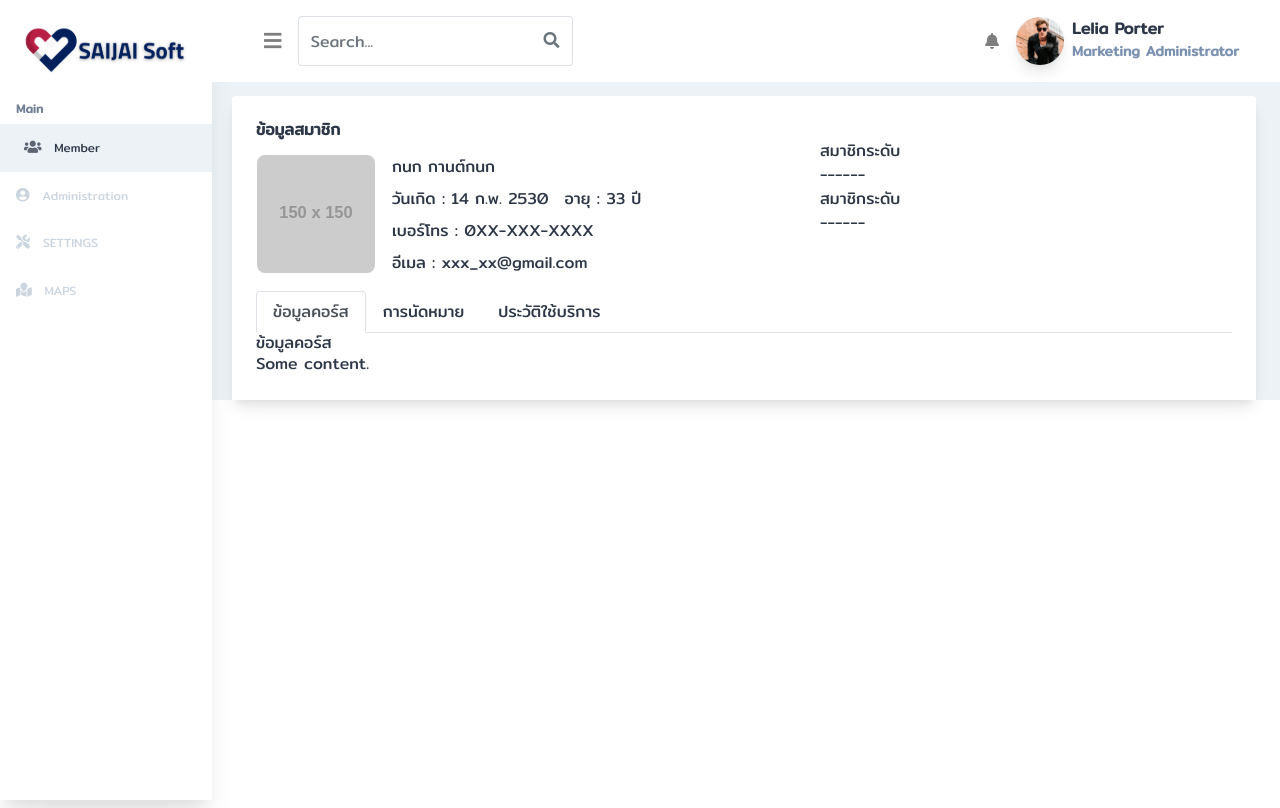
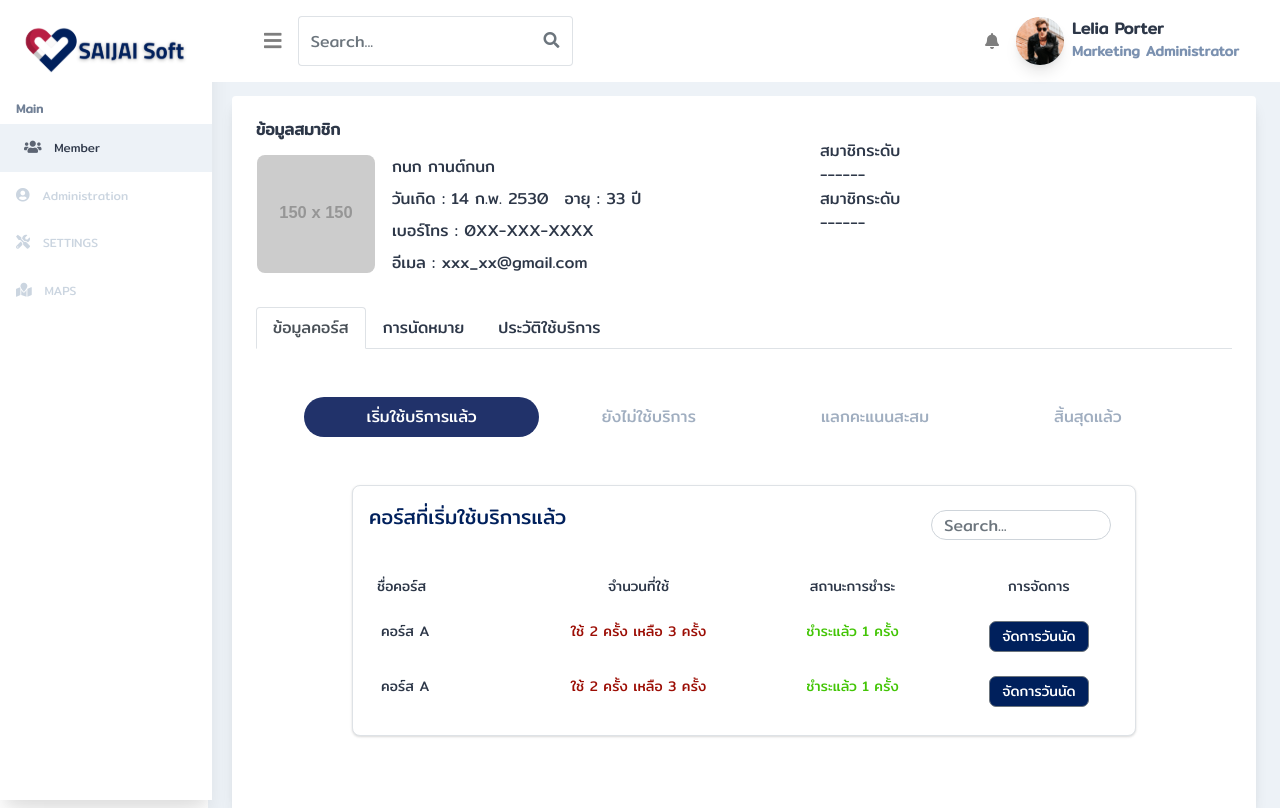
Before and after one commit to nuttawut25983/crm-lineliff-backoffice, a Vue app: page /members/detail/1 in a window 1280 px wide. Built offline with nearby package versions, Linux system fonts and the light colour scheme.

Commit message:
add modal appo

```diff
--- a/src/components/Members/DetailMember.vue
+++ b/src/components/Members/DetailMember.vue
@@ -1,5 +1,6 @@
 <template>
   <div
+    id="member-detail"
     class="relative flex flex-col min-w-0 break-words w-full mb-6 shadow-lg rounded-lg bg-white"
   >
     <div class="rounded-t bg-white mb-0 px-6 py-6">
@@ -28,9 +29,9 @@
           <div class="row">------</div>
         </div>
       </div>
-      <ul class="nav nav-tabs">
+      <ul class="nav nav-tabs pt-3">
         <li class="nav-item ">
-          <a class="nav-link active" data-toggle="tab" href="#detail"
+          <a class="nav-link active" data-toggle="tab" href="#course-detail"
             >ข้อมูลคอร์ส</a
           >
         </li>
@@ -45,21 +46,35 @@
           >
         </li>
       </ul>
-
-      <div class="tab-content">
-        <div id="detail" class="tab-pane fade active show">
-          <h3>ข้อมูลคอร์ส</h3>
-          <p>Some content.</p>
+      <!-- ข้อมูลคอร์ส component-->
+      <div class="tab-content m-5">
+        <div id="course-detail" class="tab-pane fade active show">
+          <CourseDetail />
         </div>
         <div id="appointment" class="tab-pane fade">
-          <h3>Menu 1</h3>
-          <p>Some content in menu 1.</p>
+          <Appointment />
         </div>
         <div id="history" class="tab-pane fade">
-          <h3>Menu 2</h3>
-          <p>Some content in menu 2.</p>
+          <History />
         </div>
       </div>
     </div>
   </div>
 </template>
+
+<script>
+import CourseDetail from "@/components/TabNav/CourseDetail.vue";
+import Appointment from "@/components/TabNav/Appointment.vue";
+import History from "@/components/TabNav/History.vue";
+export default {
+  data() {
+    return {};
+  },
+
+  components: {
+    CourseDetail,
+    Appointment,
+    History,
+  },
+};
+</script>
--- a/src/components/TabNav/CourseDetail.vue
+++ b/src/components/TabNav/CourseDetail.vue
@@ -2,7 +2,7 @@
   <div>
     <ul class="nav nav-pills nav-fill text-gray-500">
       <li class="nav-item">
-        <a class="nav-link active" data-toggle="pill" href="#used"
+        <a class="nav-link active" data-toggle="pill" href="#using-course"
           >เริ่มใช้บริการแล้ว</a
         >
       </li>
@@ -12,68 +12,92 @@
         >
       </li>
       <li class="nav-item">
-        <a class="nav-link" data-toggle="pill" href="#points">แลกคะแนนสะสม</a>
+        <a class="nav-link" data-toggle="pill" href="#course-points"
+          >แลกคะแนนสะสม</a
+        >
       </li>
       <li class="nav-item">
-        <a class="nav-link" data-toggle="pill" href="#end">สิ้นสุดแล้ว</a>
+        <a class="nav-link" data-toggle="pill" href="#end-course"
+          >สิ้นสุดแล้ว</a
+        >
       </li>
     </ul>
 
     <div class="tab-content">
-      <div id="used" class="tab-pane fade in active show">
+      <!-- คอร์สที่เริ่มใช้บริการแล้ว -->
+      <div id="using-course" class="tab-pane fade in active show">
         <div
           class="relative flex flex-col min-w-0 break-words  mb-6 shadow border rounded-lg bg-white m-5"
         >
-          <div class="d-flex bd-highlight mb-3">
-            <div class="p-2 bd-highlight">คอร์สที่เริ่มใช้บริการแล้ว</div>
+          <div class="d-flex bd-highlight p-3">
+            <div class="text-xl" style="color:#00205C">
+              คอร์สที่เริ่มใช้บริการแล้ว
+            </div>
 
             <div class="ml-auto p-2">
               <form>
-                <div class="input-group">
-                  <input
-                    class="form-control border-right-0 border rounded-full px-1"
-                    type="search"
-                    placeholder="Search..."
-                  />
-                  <span class="input-group-append">
-                    <button
-                      class="btn btn-outline-secondary border-left-0 border rounded-full"
-                      type="button"
-                    >
-                      <i class="fa fa-search"></i>
-                    </button>
-                  </span>
-                </div>
+                <input
+                  class="form-control rounded-full"
+                  style="height:30px;  width:180px"
+                  type="search"
+                  placeholder="Search..."
+                />
               </form>
             </div>
           </div>
           <div class="block w-full overflow-x-auto">
             <!-- Projects table -->
 
-            <table class="table table-hover">
+            <table class="table table-hover borderless">
               <thead>
                 <tr class="text-sm">
                   <td scope="col" class="px-4">ชื่อคอร์ส</td>
-                  <td scope="col">จำนวนที่ใช้</td>
-                  <td scope="col">สถานะการชำระ</td>
-                  <td scope="col">การจัดการ</td>
+                  <td class="text-center" scope="col">จำนวนที่ใช้</td>
+                  <td class="text-center" scope="col">สถานะการชำระ</td>
+                  <td class="text-center" scope="col">การจัดการ</td>
                 </tr>
               </thead>
               <tbody>
-                <tr class="text-sm text-left">
+                <tr class="text-sm">
                   <td>
                     <div class="px-3">
                       คอร์ส A
                     </div>
                   </td>
-                  <td>
+                  <td class="text-center">
                     <div style="color: #9C0E05">ใช้ 2 ครั้ง เหลือ 3 ครั้ง</div>
                   </td>
-                  <td>
+                  <td class="text-center">
                     <div style="color: #43C506">ชำระแล้ว 1 ครั้ง</div>
                   </td>
 
+                  <td class="text-center">
+                    <button
+                      type="button"
+                      class="btn btn-secondary btn-sm"
+                      style="background-color:#00205C; border-radius:7px; width:100px;"
+                      data-toggle="modal"
+                      data-target="#ModalCreateMember"
+                    >
+                      จัดการวันนัด
+                    </button>
+                  </td>
+                  <CreateMember />
+                </tr>
+                <tr class="text-sm">
                   <td>
+                    <div class="px-3">
+                      คอร์ส A
+                    </div>
+                  </td>
+                  <td class="text-center">
+                    <div style="color: #9C0E05">ใช้ 2 ครั้ง เหลือ 3 ครั้ง</div>
+                  </td>
+                  <td class="text-center">
+                    <div style="color: #43C506">ชำระแล้ว 1 ครั้ง</div>
+                  </td>
+
+                  <td class="text-center">
                     <button
                       type="button"
                       class="btn btn-secondary btn-sm"
@@ -88,29 +112,213 @@
           </div>
         </div>
       </div>
+
+      <!-- คอร์สที่ยังไม่ใช้บริการ -->
       <div id="not-used" class="tab-pane fade">
-        <h3>Menu 1</h3>
-        <p>Some content in menu 1.</p>
+        <div
+          class="relative flex flex-col min-w-0 break-words  mb-6 shadow border rounded-lg bg-white m-5"
+        >
+          <div class="d-flex bd-highlight p-3">
+            <div class="text-xl" style="color:#9C0E05">
+              คอร์สที่ยังไม่ใช้บริการ
+            </div>
+
+            <div class="ml-auto p-2">
+              <form>
+                <input
+                  class="form-control rounded-full"
+                  style="height:30px;  width:180px"
+                  type="search"
+                  placeholder="Search..."
+                />
+              </form>
+            </div>
+          </div>
+          <div class="block w-full overflow-x-auto">
+            <!-- Projects table -->
+
+            <table class="table table-hover borderless">
+              <thead>
+                <tr class="text-sm">
+                  <td scope="col" class="px-4">ชื่อคอร์ส</td>
+                  <td class="text-center" scope="col">จำนวนที่ใช้</td>
+                  <td class="text-center" scope="col">สถานะการชำระ</td>
+                  <td class="text-center" scope="col">การจัดการ</td>
+                </tr>
+              </thead>
+              <tbody>
+                <tr class="text-sm">
+                  <td>
+                    <div class="px-3">
+                      คอร์ส A
+                    </div>
+                  </td>
+                  <td class="text-center">
+                    <div style="color: #9C0E05">ใช้ 0 ครั้ง เหลือ 5 ครั้ง</div>
+                  </td>
+                  <td class="text-center">
+                    <div style="color: #43C506">รอชำระ</div>
+                  </td>
+
+                  <td class="text-center">
+                    <button
+                      type="button"
+                      class="btn btn-secondary btn-sm"
+                      style="background-color:#00205C; border-radius:7px; width:100px;"
+                    >
+                      จัดการวันนัด
+                    </button>
+                  </td>
+                </tr>
+              </tbody>
+            </table>
+          </div>
+        </div>
       </div>
-      <div id="points" class="tab-pane fade">
-        <h3>Menu 2</h3>
-        <p>Some content in menu 2.</p>
+
+      <!-- คอร์สที่แลกคะแนนสะสม -->
+      <div id="course-points" class="tab-pane fade">
+        <div
+          class="relative flex flex-col min-w-0 break-words  mb-6 shadow border rounded-lg bg-white m-5"
+        >
+          <div class="d-flex bd-highlight p-3">
+            <div class="text-xl" style="color:#43C506">
+              คอร์สที่แลกคะแนนสะสม
+            </div>
+
+            <div class="ml-auto p-2">
+              <form>
+                <input
+                  class="form-control rounded-full"
+                  style="height:30px;  width:180px"
+                  type="search"
+                  placeholder="Search..."
+                />
+              </form>
+            </div>
+          </div>
+          <div class="block w-full overflow-x-auto">
+            <!-- Projects table -->
+
+            <table class="table table-hover borderless">
+              <thead>
+                <tr class="text-sm">
+                  <td scope="col" class="px-4">ชื่อคอร์ส</td>
+                  <td class="text-center" scope="col">จำนวนที่ใช้</td>
+                  <td class="text-center" scope="col">สถานะการชำระ</td>
+                  <td class="text-center" scope="col">การจัดการ</td>
+                </tr>
+              </thead>
+              <tbody>
+                <tr class="text-sm">
+                  <td>
+                    <div class="px-3">
+                      คอร์ส A
+                    </div>
+                  </td>
+                  <td class="text-center">
+                    <div style="color: #9C0E05">ใช้ 2 ครั้ง เหลือ 3 ครั้ง</div>
+                  </td>
+                  <td class="text-center">
+                    <div style="color: #43C506">แลกคะแนน</div>
+                  </td>
+
+                  <td class="text-center">
+                    <button
+                      type="button"
+                      class="btn btn-secondary btn-sm"
+                      style="background-color:#00205C; border-radius:7px; width:100px;"
+                    >
+                      จัดการวันนัด
+                    </button>
+                  </td>
+                </tr>
+              </tbody>
+            </table>
+          </div>
+        </div>
       </div>
-      <div id="end" class="tab-pane fade">
-        <h3>Menu 2</h3>
-        <p>Some content in menu 2.</p>
+
+      <!-- คอร์สที่สิ้นสุดแล้ว -->
+      <div id="end-course" class="tab-pane fade">
+        <div
+          class="relative flex flex-col min-w-0 break-words  mb-6 shadow border rounded-lg bg-white m-5"
+        >
+          <div class="d-flex bd-highlight p-3">
+            <div class="text-xl">
+              คอร์สที่สิ้นสุดแล้ว
+            </div>
+
+            <div class="ml-auto p-2">
+              <form>
+                <input
+                  class="form-control rounded-full"
+                  style="height:30px;  width:180px"
+                  type="search"
+                  placeholder="Search..."
+                />
+              </form>
+            </div>
+          </div>
+          <div class="block w-full overflow-x-auto">
+            <!-- Projects table -->
+
+            <table class="table table-hover borderless">
+              <thead>
+                <tr class="text-sm">
+                  <td scope="col" class="px-4">ชื่อคอร์ส</td>
+                  <td class="text-center" scope="col">จำนวนที่ใช้</td>
+                  <td class="text-center" scope="col">สถานะการชำระ</td>
+                  <td class="text-center" scope="col">การจัดการ</td>
+                </tr>
+              </thead>
+              <tbody>
+                <tr class="text-sm">
+                  <td>
+                    <div class="px-3">
+                      คอร์ส A
+                    </div>
+                  </td>
+                  <td class="text-center">
+                    <div style="color: #9C0E05">ใช้ 5 ครั้ง เหลือ 0 ครั้ง</div>
+                  </td>
+                  <td class="text-center">
+                    <div style="color: #43C506">ชำระแล้ว</div>
+                  </td>
+
+                  <td class="text-center">
+                    <button
+                      type="button"
+                      class="btn btn-secondary btn-sm"
+                      style="background-color:#00205C; border-radius:7px; width:100px;"
+                    >
+                      ซื้ออีกครั้ง
+                    </button>
+                  </td>
+                </tr>
+              </tbody>
+            </table>
+          </div>
+        </div>
       </div>
     </div>
   </div>
 </template>
 
 <script>
+// import ManageAppointment from "@/components/Modal/ManageAppointment.vue";
+import CreateMember from "@/components/Modal/CreateMember.vue";
 export default {
   data() {
     return {};
   },
+  components: {
+    // ManageAppointment,
+    CreateMember,
+  },
 };
 </script>
+
 <style>
 .nav-pills .nav-link.active,
 .nav-pills .show > .nav-link {
@@ -120,4 +328,8 @@ export default {
 .nav-pills .nav-link {
   border-radius: 32rem;
 }
+.borderless td,
+.borderless th {
+  border: none;
+}
 </style>
```
Also changed, not shown: package.json (+4 -4 lines), src/components/Modal/ManageAppointment.vue (added), 1 other file (tests, documents, lock files or other folders).
